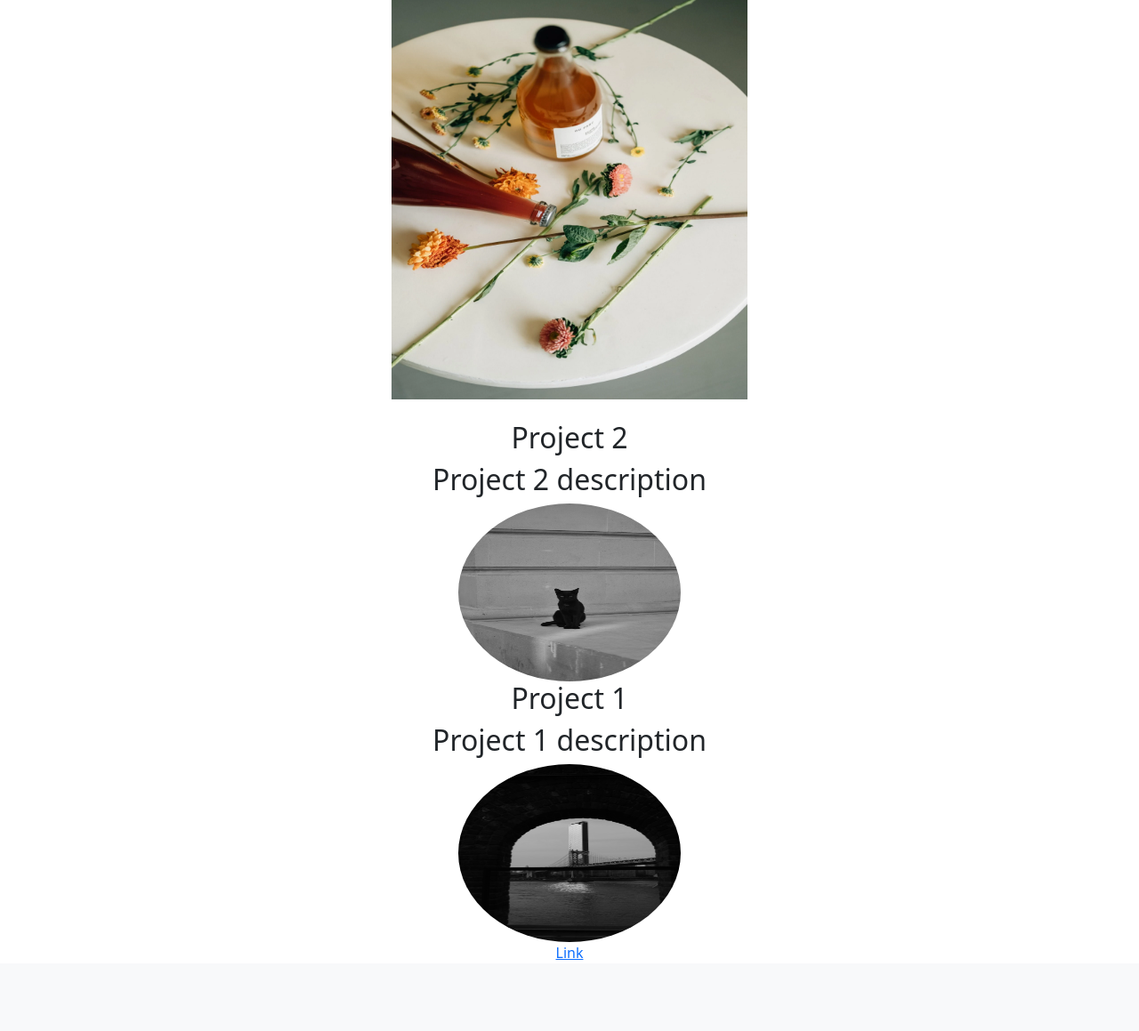
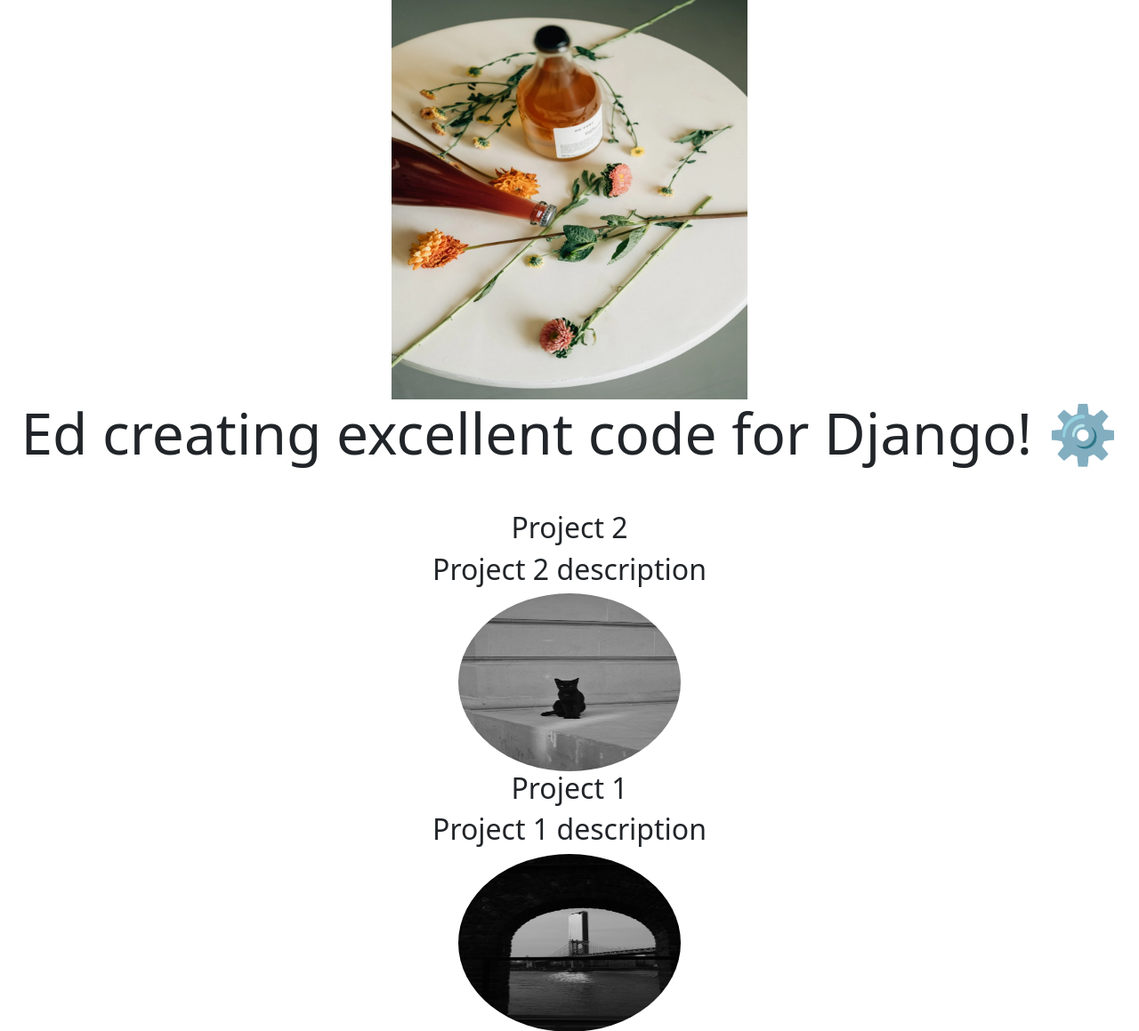
Before and after one commit to edwardlew/django4-personal-portfolio, a Django app: page / in a window 1280 px wide. Shown: the part 151-1310 px from the top of the page at 89% size. Before the commit the page ends 1230 px from the top, so only its background shows below. Run offline with Django 4.2, Linux system fonts and the light colour scheme; data comes from the database, SQL or seed files in the repository; some web fonts are replaced.

Commit message:
added home changes

```diff
--- a/portfolio/templates/portfolio/home.html
+++ b/portfolio/templates/portfolio/home.html
@@ -9,7 +9,14 @@
     <a href="{% static 'portfolio/resume.pdf' %}">Resume</a>
     <br>
     <img src="{% static 'portfolio/picture.jpg' %}" width=400 height=450>
-    <br> <br>
+    <br>
+    <div class="row justify-content-center mb-3">
+      <div class="col-md=9 text-center">
+        <h1 id="hometext" class="font-weight-bold">Ed creating excellent code for Django! ⚙️</h1>
+
+      </div>
+    </div>
+    <br>
     {% for project in projects %}
     <div class="container">
         <div class="row">
```
